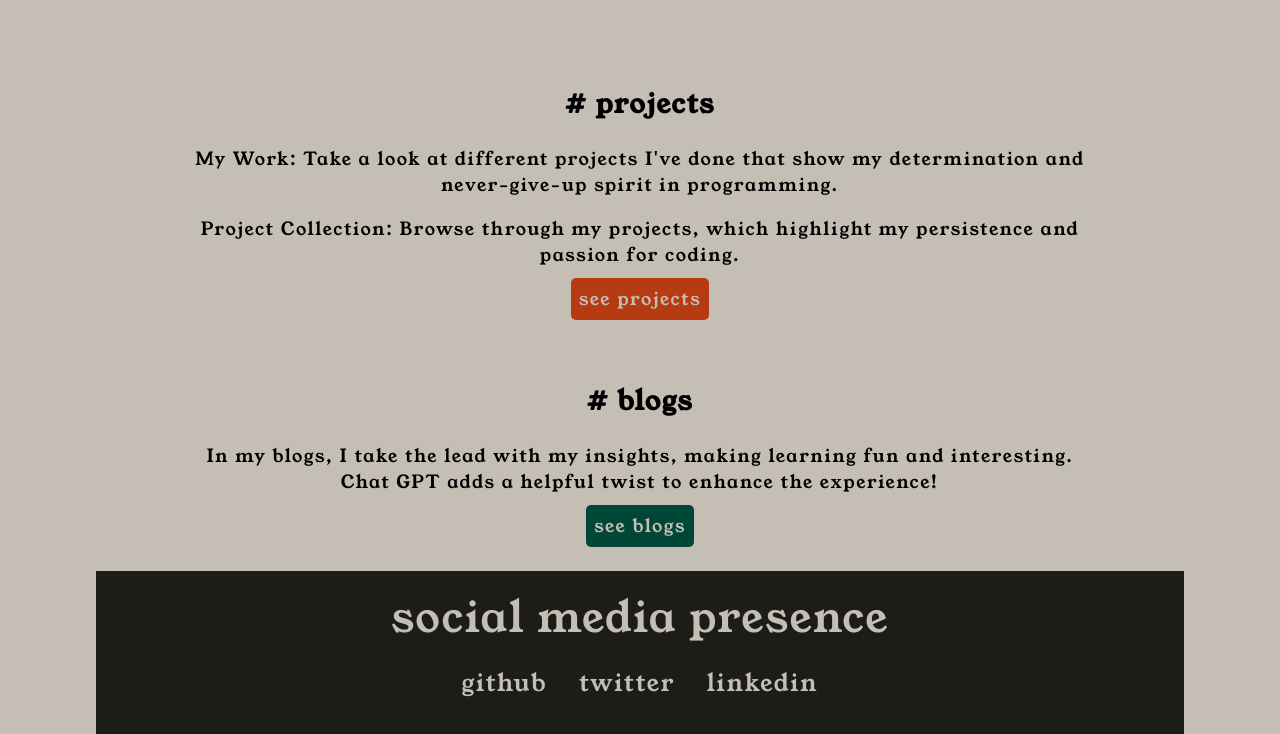
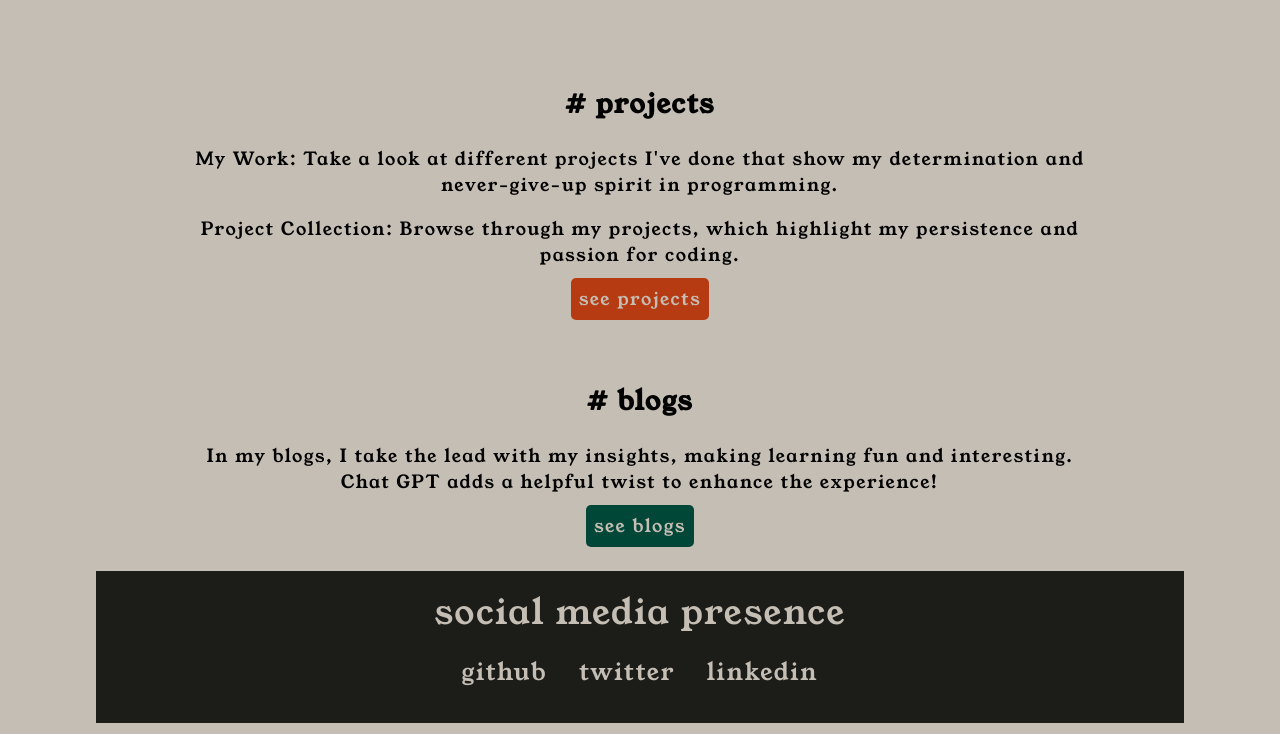
Before and after one commit to Gowtham00007/new-creative-personal-portfolio, a plain HTML site: page index.html in a window 1280 px wide. Shown: the part 765-1499 px from the top of the page. Drawn offline with Linux system fonts and the light colour scheme.

Commit message:
Update style.css

```diff
--- a/style.css
+++ b/style.css
@@ -177,7 +177,7 @@ hr {
     color:var(--primery-color);
  }
  #footer-hedder {
-    font-size:43px;
+    font-size:35px;
 }
 .footer ul{
     padding-inline-start: 0px;
```
